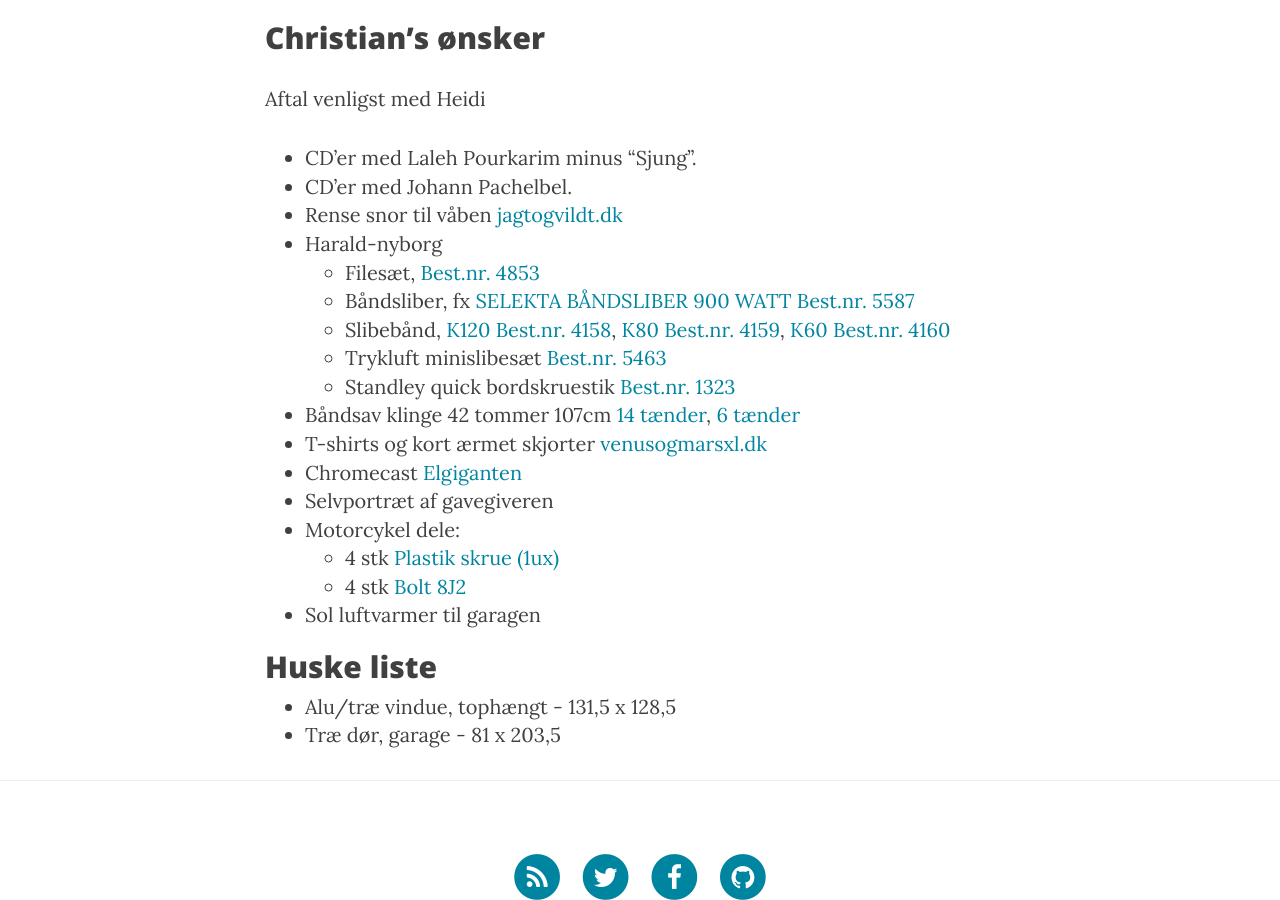
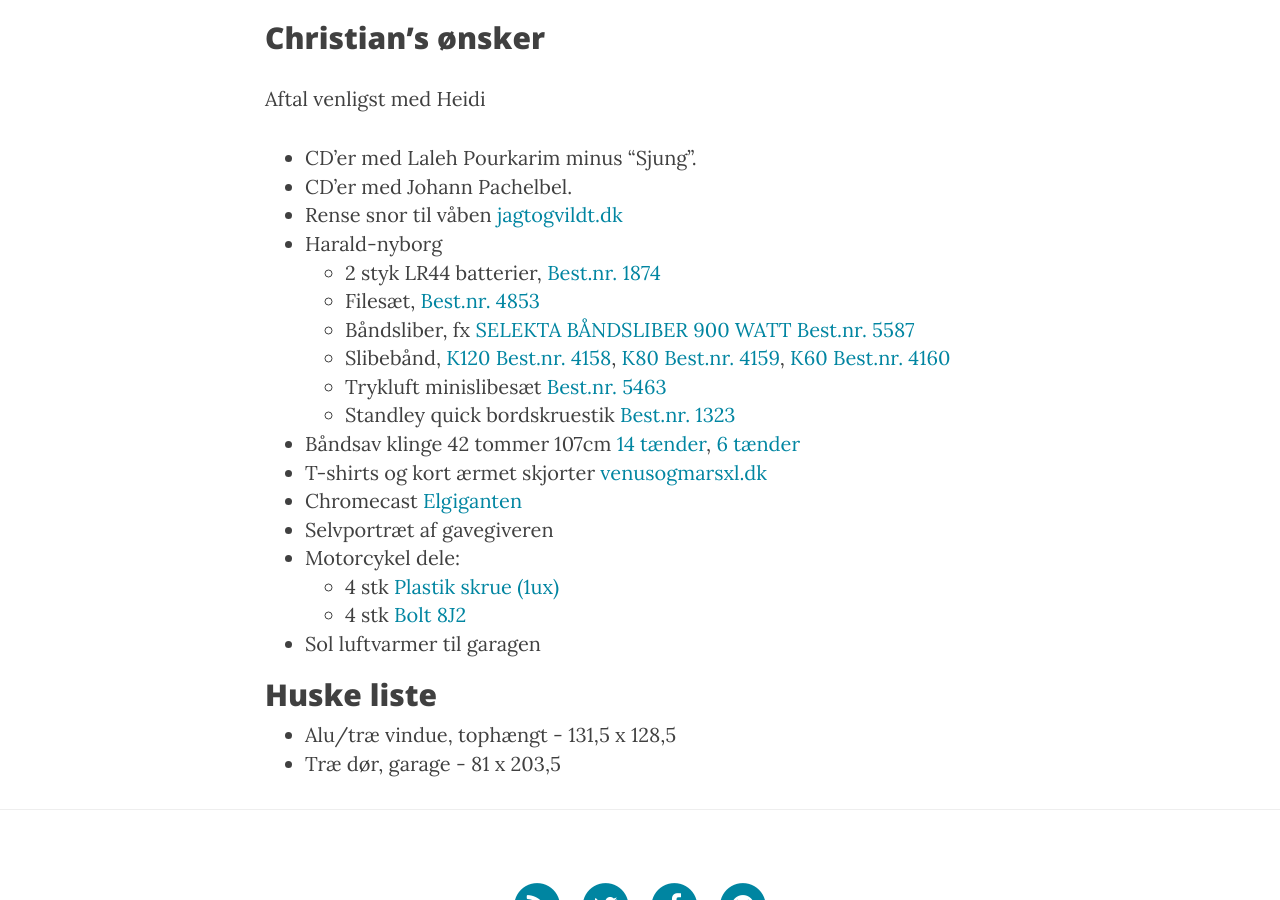
Before and after one commit to clysel/christian.lysel.net, a Jekyll site: the page built from gave.markdown, in a window 1280 px wide and 900 px high, scrolled down 1146 px. Built offline with Jekyll 4.4.1, drawn with Linux system fonts in a browser that asks for light colours; nearby versions of some CDN libraries.

Commit message:
Update gave.markdown

```diff
--- a/gave.markdown
+++ b/gave.markdown
@@ -35,6 +35,7 @@
 * CD'er med Johann Pachelbel.
 * Rense snor til våben [jagtogvildt.dk](http://jagtogvildt.dk/174-hoppes-boresnake-kal-30-308-30-06-300.html)
 * Harald-nyborg
+  * 2 styk LR44 batterier, [Best.nr. 1874](http://www.harald-nyborg.dk/p1874/kameda-alkaline-lr44-1-5v)
   * Filesæt, [Best.nr. 4853](http://www.harald-nyborg.dk/p4853/filesaet-5-dele)
   * Båndsliber, fx [SELEKTA BÅNDSLIBER 900 WATT Best.nr. 5587](http://www.harald-nyborg.dk/p5587/selekta-baandsliber-900-watt)
   * Slibebånd, [K120 Best.nr. 4158](http://www.harald-nyborg.dk/p4158/slibebaand-75x533-mm-6-stk-k120), [K80 Best.nr. 4159](http://www.harald-nyborg.dk/p4159/slibebaand-75x533-mm-6-stk-k80), [K60 Best.nr. 4160](http://www.harald-nyborg.dk/p4160/slibebaand-75x533-mm-6-stk-k60)
```
